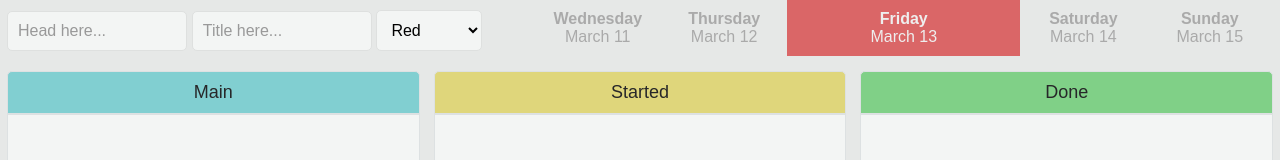
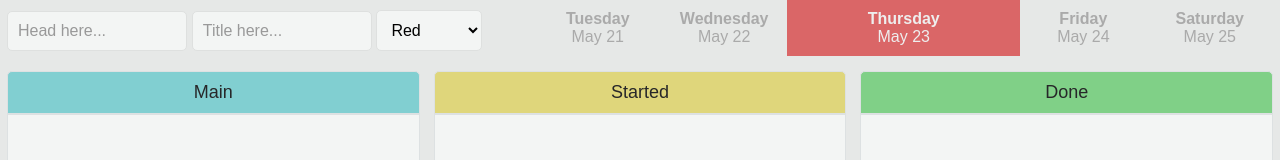
Before and after one commit to captainAyan/chrome-scrum-board, a plain HTML site: page index.html in a window 1280 px wide. Shown: the top 160 px of the page. Drawn offline with Linux system fonts and the light colour scheme.

Commit message:
added dates

```diff
--- a/index.html
+++ b/index.html
@@ -27,21 +27,11 @@
 			</div>
 			<div class="flex-item col-7 center">
 				<div class="flex-container day-container">
-					<div class="flex-item col-2 day" id="day-1">
-						<b>Wednesday</b><p>March 11</p>
-					</div>
-					<div class="flex-item col-2 day" id="day-2">
-						<b>Thursday</b><p>March 12</p>
-					</div>
-					<div class="flex-item col-4 day active" id="day-3">
-						<b>Friday</b><p>March 13</p>
-					</div>
-					<div class="flex-item col-2 day" id="day-4">
-						<b>Saturday</b><p>March 14</p>
-					</div>
-					<div class="flex-item col-2 day" id="day-5">
-						<b>Sunday</b><p>March 15</p>
-					</div>
+					<div class="flex-item col-2 day"><b></b><p></p></div>
+					<div class="flex-item col-2 day"><b></b><p></p></div>
+					<div class="flex-item col-4 day active"><b></b><p></p></div>
+					<div class="flex-item col-2 day"><b></b><p></p></div>
+					<div class="flex-item col-2 day"><b></b><p></p></div>
 				</div>
 			</div>
 		</div>
--- a/js/main.js
+++ b/js/main.js
@@ -28,6 +28,7 @@ function main() {
   }).disableSelection();
 
   setupUI();
+  setupDate();
 }
 
 function setupUI() {
@@ -36,6 +37,23 @@ function setupUI() {
     task = new Task(e);
     document.getElementsByClassName("task-container")[task.stage].append(getHTMLElement(task))
   });
+}
+
+function setupDate() {
+  const monthNames = ["January", "February", "March", "April", "May", "June",
+  "July", "August", "September", "October", "November", "December"];
+  const dayNames = ["Sunday", "Monday", "Tuesday", "Wednesday", "Thursday",
+  "Friday", "Saturday"]
+
+  let d = new Date();
+  d.setDate(d.getDate()-3);
+
+  for (var i = 0; i < document.getElementsByClassName("day").length; i++) {
+    d.setDate(d.getDate()+1);
+    el = document.getElementsByClassName("day")[i];
+    el.getElementsByTagName("b")[0].innerText = dayNames[d.getDay()];
+    el.getElementsByTagName("p")[0].innerText = monthNames[d.getMonth()] + " " + d.getDate();
+  }
 }
 
 
@@ -47,7 +65,6 @@ function mktask(stage) {
   if ((head.length>0) && (body.length>0)) {
     document.getElementById("new-task-head").value="";
     document.getElementById("new-task-body").value="";
-    document.getElementById("new-task-color").value="";
     new Task.Builder(head, body, color, stage).create(taskHelper);
     setupUI();
   }
```
